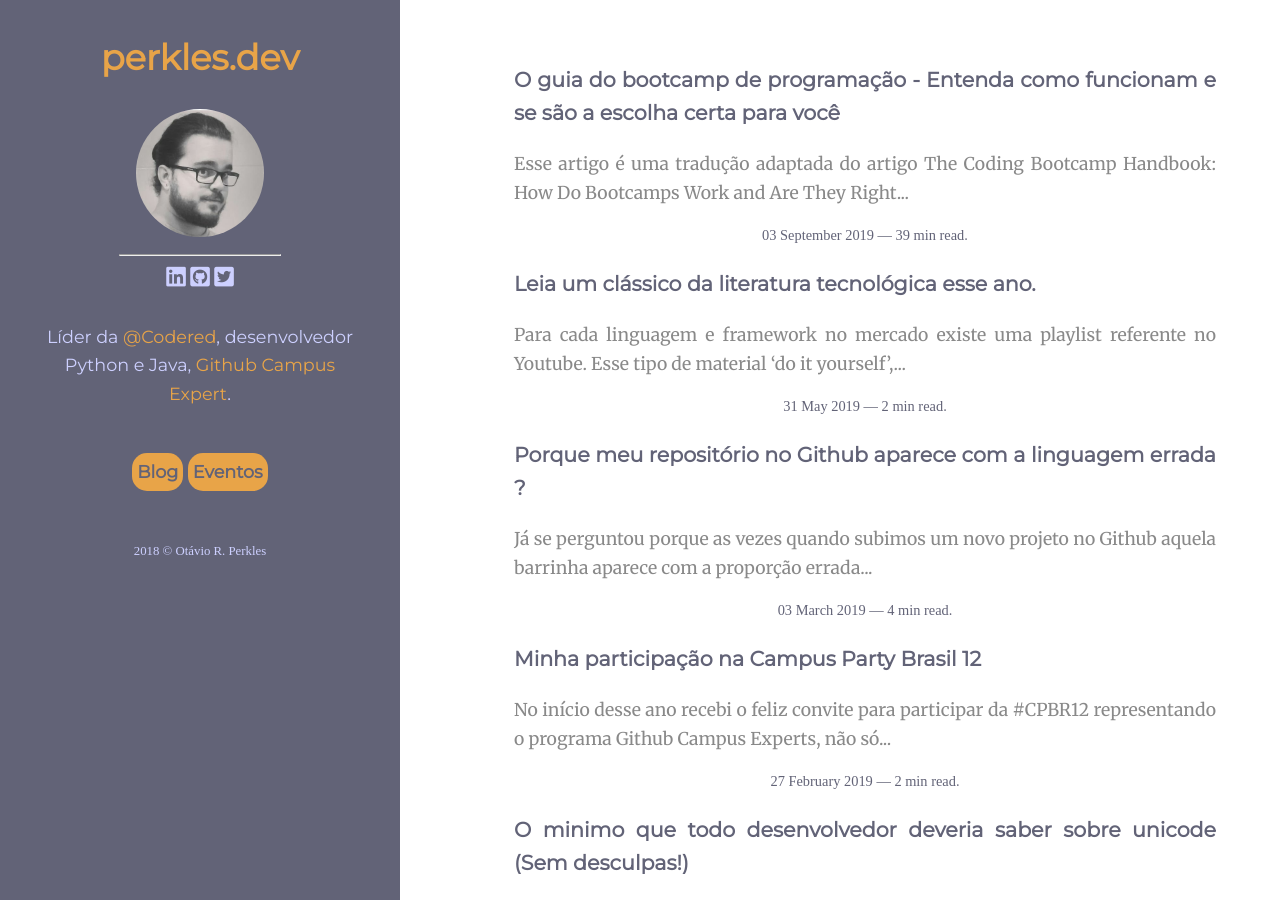
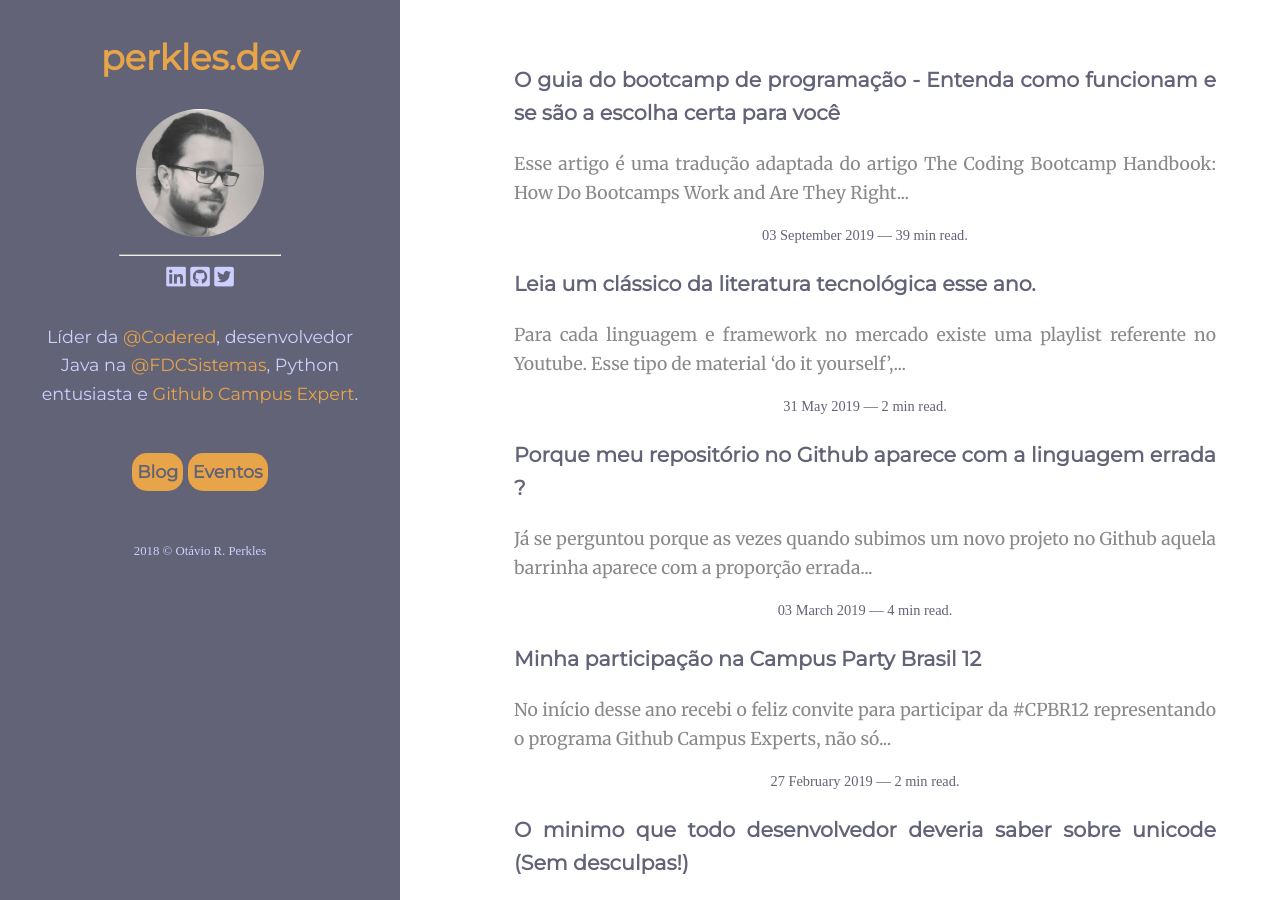
Before and after one commit to Perkles/perkles.github.io, a Jekyll site: the page built from index.html, in a window 1280 px wide and 900 px high. Built offline with Jekyll 4.4.1, drawn with Linux system fonts in a browser that asks for light colours; nearby versions of some CDN libraries; the list of posts is cut into pages by our own code.

Commit message:
Corrige bio

```diff
--- a/_layouts/default.html
+++ b/_layouts/default.html
@@ -34,7 +34,8 @@
             <div class="description">
 
                 Líder da <a target="_blank" class="normal-link" href="https://codered-co.github.io/codered-co/">@Codered</a>,
-                desenvolvedor Python e Java, <a target="_blank" class="normal-link"  href="https://githubcampus.expert/Perkles/">Github Campus Expert</a>.
+                desenvolvedor Java na <a target="_blank" class="normal-link" href="https://www.fdcsistemas.com.br/">@FDCSistemas</a>,
+                Python entusiasta e <a target="_blank" class="normal-link"  href="https://githubcampus.expert/Perkles/">Github Campus Expert</a>.
             </div>
             <div class="buttons">
                 <a href="{{ link.link | relative_url }} / " class="nav-btn">Blog</a>
```
Also changed, not shown: 2 other files.
